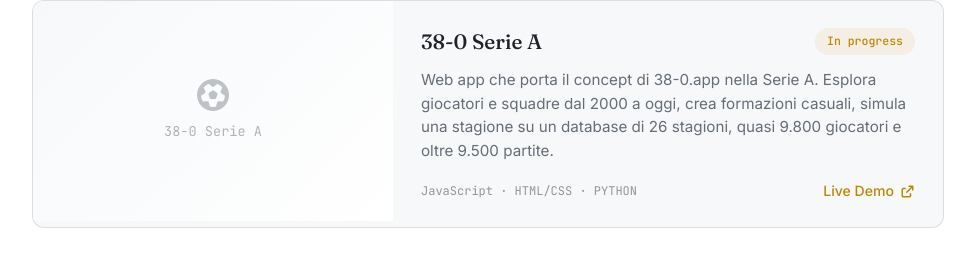
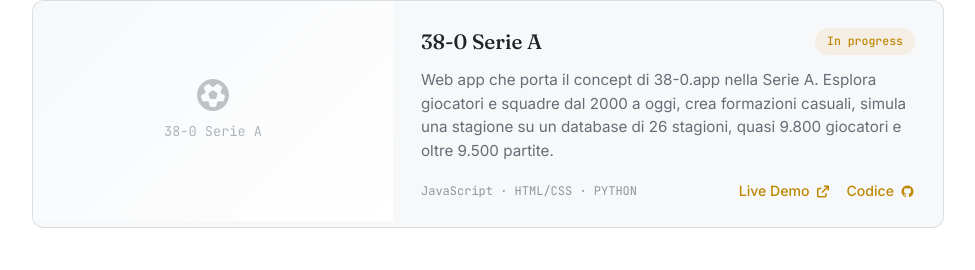
Before and after one commit to yonashabtetsadikburka/portfolio, a plain HTML site: page index.html in a window 1280 px wide. Shown: the part 2273-2543 px from the top of the page, without its empty margins (152-1127 px from the left). Drawn offline with Linux system fonts and the light colour scheme.

Commit message:
aggiunta link di github sul project card di 38-0

```diff
--- a/index.html
+++ b/index.html
@@ -224,7 +224,10 @@
           </p>
           <div class="project-footer">
             <div class="stack">JavaScript · HTML/CSS · PYTHON</div>
-            <a class="project-link" href="https://38-0.burkasolutions.dev" target="_blank" rel="noopener">Live Demo <i class="fa-solid fa-arrow-up-right-from-square" aria-hidden="true"></i></a>
+            <div class="project-links">
+              <a class="project-link" href="https://38-0.burkasolutions.dev" target="_blank" rel="noopener">Live Demo <i class="fa-solid fa-arrow-up-right-from-square" aria-hidden="true"></i></a>
+              <a class="project-link" href="https://github.com/yonashabtetsadikburka/serie-a-38-0" target="_blank" rel="noopener">Codice <i class="fa-brands fa-github" aria-hidden="true"></i></a>
+            </div>
           </div>
         </div>
       </article>
```
Also changed, not shown: 1 other file.
